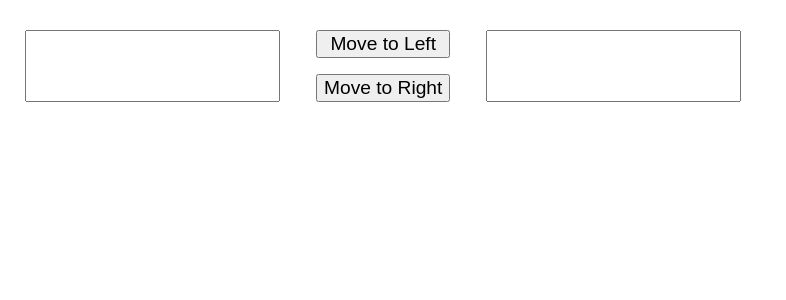
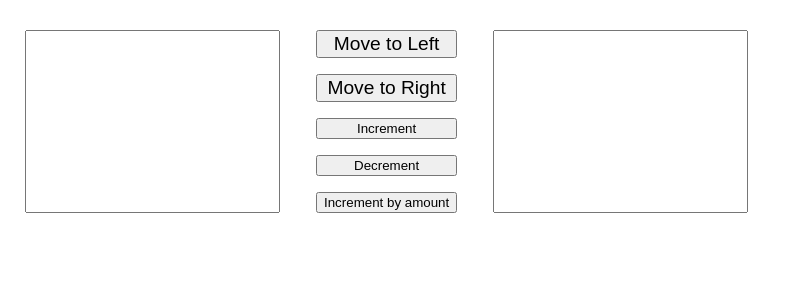
Before and after one commit to Engine194/railway-78-reactjs, a React (Create React App) app in the folder hex-rgb-converter/: page /nikita in a window 1280 px wide. Shown: the top 300 px of the page, without its empty margins (0-786 px from the left). Built offline with nearby package versions, Linux system fonts and the light colour scheme.

Commit message:
redux example

```diff
--- a/hex-rgb-converter/package.json
+++ b/hex-rgb-converter/package.json
@@ -3,12 +3,14 @@
   "version": "0.1.0",
   "private": true,
   "dependencies": {
+    "@reduxjs/toolkit": "^2.2.1",
     "@testing-library/jest-dom": "^5.17.0",
     "@testing-library/react": "^13.4.0",
     "@testing-library/user-event": "^13.5.0",
     "axios": "^1.6.7",
     "react": "^18.2.0",
     "react-dom": "^18.2.0",
+    "react-redux": "^9.1.0",
     "react-router-dom": "^6.22.2",
     "react-scripts": "5.0.1",
     "web-vitals": "^2.1.4"
--- a/hex-rgb-converter/src/Components/Nikita.js
+++ b/hex-rgb-converter/src/Components/Nikita.js
@@ -1,26 +1,21 @@
-import React, { useState } from "react";
 import "../styles/nikita.css";
+import { useNikita } from "../hooks/useNikita";
 
 const Nikita = () => {
-  const [inputA, setInputA] = useState("");
-  const [inputB, setInputB] = useState("");
-
-  const handleChangeA = (e) => setInputA(e.target.value);
-  const handleChangeB = (e) => setInputB(e.target.value);
-
-  const moveToRight = () => {
-    setInputB(inputA);
-    setInputA("");
-  }
-
-  const moveToLeft = () => {
-    setInputA(inputB);
-    setInputB("");
-  }
-
+  const {
+    inputA,
+    inputB,
+    handleChangeA,
+    handleChangeB,
+    moveToLeft,
+    moveToRight,
+    increaseCount,
+    decreaseCount,
+    increaseCountEithAmount,
+  } = useNikita()
   return (
     <div className="nikita-container">
-      <input className="nikita-input" value={inputA} onChange={handleChangeA} />
+      <input className="nikita-input" type="number" value={inputA} onChange={handleChangeA} />
       <div className="nikita-actions">
         <button onClick={moveToLeft} className="nikita-btn" type="button">
           Move to Left
@@ -28,6 +23,9 @@ const Nikita = () => {
         <button onClick={moveToRight} className="nikita-btn" type="button">
           Move to Right
         </button>
+        <button onClick={increaseCount}>Increment</button>
+        <button onClick={decreaseCount}>Decrement</button>
+        <button onClick={increaseCountEithAmount}>Increment by amount</button>
       </div>
       <input className="nikita-input" value={inputB} onChange={handleChangeB} />
     </div>
--- a/hex-rgb-converter/src/Components/NikitaV2.js
+++ b/hex-rgb-converter/src/Components/NikitaV2.js
@@ -1,25 +1,16 @@
-import React, { useState } from "react";
 import Menu from "./Menu";
-
 import "../styles/nikita.css";
-import { convertHex2Rgb, convertRgb2Hex } from "../utils";
+import useNikitav2 from "../hooks/useNikitav2";
 
 const NikitaV2 = () => {
-  const [inputA, setInputA] = useState("");
-  const [inputB, setInputB] = useState("");
-
-  const handleChangeA = (e) => setInputA(e.target.value);
-  const handleChangeB = (e) => setInputB(e.target.value);
-
-  const moveToRight = () => {
-    const rgb = convertHex2Rgb(inputA);
-    setInputB(rgb);
-  };
-
-  const moveToLeft = () => {
-    const hex = convertRgb2Hex(inputB);
-    setInputA(hex);
-  };
+  const {
+    inputA,
+    inputB,
+    handleChangeA,
+    handleChangeB,
+    moveToLeft,
+    moveToRight
+  } = useNikitav2()
 
   return (
     <>
--- /dev/null
+++ b/hex-rgb-converter/src/hooks/useNikita.js
@@ -0,0 +1,51 @@
+import { useState } from "react";
+import { useSelector, useDispatch } from 'react-redux';
+import { decrement, increment, incrementByAmount } from "../libs/redux/features/counter/countSlice";
+
+export const useNikita = () => {
+    const [inputA, setInputA] = useState("");
+    const [inputB, setInputB] = useState("");
+    const dispatch = useDispatch();
+
+    const value = useSelector(state => state.counter)
+
+    console.log('countStore', value.value );
+
+    const increaseCount = () => {
+        dispatch(increment());
+    }
+
+    const decreaseCount = () => {
+        dispatch(decrement());
+    }
+
+    const increaseCountEithAmount = () => {
+        dispatch(incrementByAmount(+inputA))
+    }
+
+    const handleChangeA = (e) => setInputA(e.target.value);
+    const handleChangeB = (e) => setInputB(e.target.value);
+
+    const moveToRight = () => {
+        setInputB(inputA);
+        setInputA("");
+    }
+
+    const moveToLeft = () => {
+        setInputA(inputB);
+        setInputB("");
+    }
+
+
+    return {
+        inputA,
+        inputB,
+        handleChangeA,
+        handleChangeB,
+        moveToLeft,
+        moveToRight,
+        increaseCount,
+        decreaseCount,
+        increaseCountEithAmount,
+    }
+}
--- /dev/null
+++ b/hex-rgb-converter/src/hooks/useNikitav2.js
@@ -0,0 +1,32 @@
+import React, { useState } from 'react';
+import { convertHex2Rgb, convertRgb2Hex } from '../utils';
+
+const useNikitav2 = () => {
+    const [inputA, setInputA] = useState("");
+    const [inputB, setInputB] = useState("");
+
+    const handleChangeA = (e) => setInputA(e.target.value);
+    const handleChangeB = (e) => setInputB(e.target.value);
+
+    const moveToRight = () => {
+        const rgb = convertHex2Rgb(inputA);
+        setInputB(rgb);
+    };
+
+    const moveToLeft = () => {
+        const hex = convertRgb2Hex(inputB);
+        setInputA(hex);
+    };
+
+
+    return {
+        inputA,
+        inputB,
+        handleChangeA,
+        handleChangeB,
+        moveToLeft,
+        moveToRight
+    }
+};
+
+export default useNikitav2;
--- /dev/null
+++ b/hex-rgb-converter/src/libs/redux/features/counter/countSlice.js
@@ -0,0 +1,29 @@
+import { createSlice } from '@reduxjs/toolkit';
+
+const initialState = {
+    value: 0,
+}
+
+export const counterSlice = createSlice({
+    name: 'counter',
+    initialState,
+    reducers: {
+        increment: (state) => {
+            // Redux Toolkit allows us to write "mutating" logic in reducers. It
+            // doesn't actually mutate the state because it uses the Immer library,
+            // which detects changes to a "draft state" and produces a brand new
+            // immutable state based off those changes
+            state.value += 1
+        },
+        decrement: (state) => {
+            state.value -= 1
+        },
+        incrementByAmount: (state, action) => {
+            state.value += action.payload
+        },
+    },
+})
+
+export const { increment, decrement, incrementByAmount } = counterSlice.actions
+
+export default counterSlice.reducer
--- /dev/null
+++ b/hex-rgb-converter/src/libs/redux/store.js
@@ -0,0 +1,8 @@
+import { configureStore } from '@reduxjs/toolkit'
+import counterReducer from './features/counter/countSlice'
+
+export const store = configureStore({
+  reducer: {
+    counter: counterReducer,
+  },
+})
```
Also changed, not shown: hex-rgb-converter/src/index.js (+8 -4 lines), 2 other files (tests, documents, lock files or other folders).
